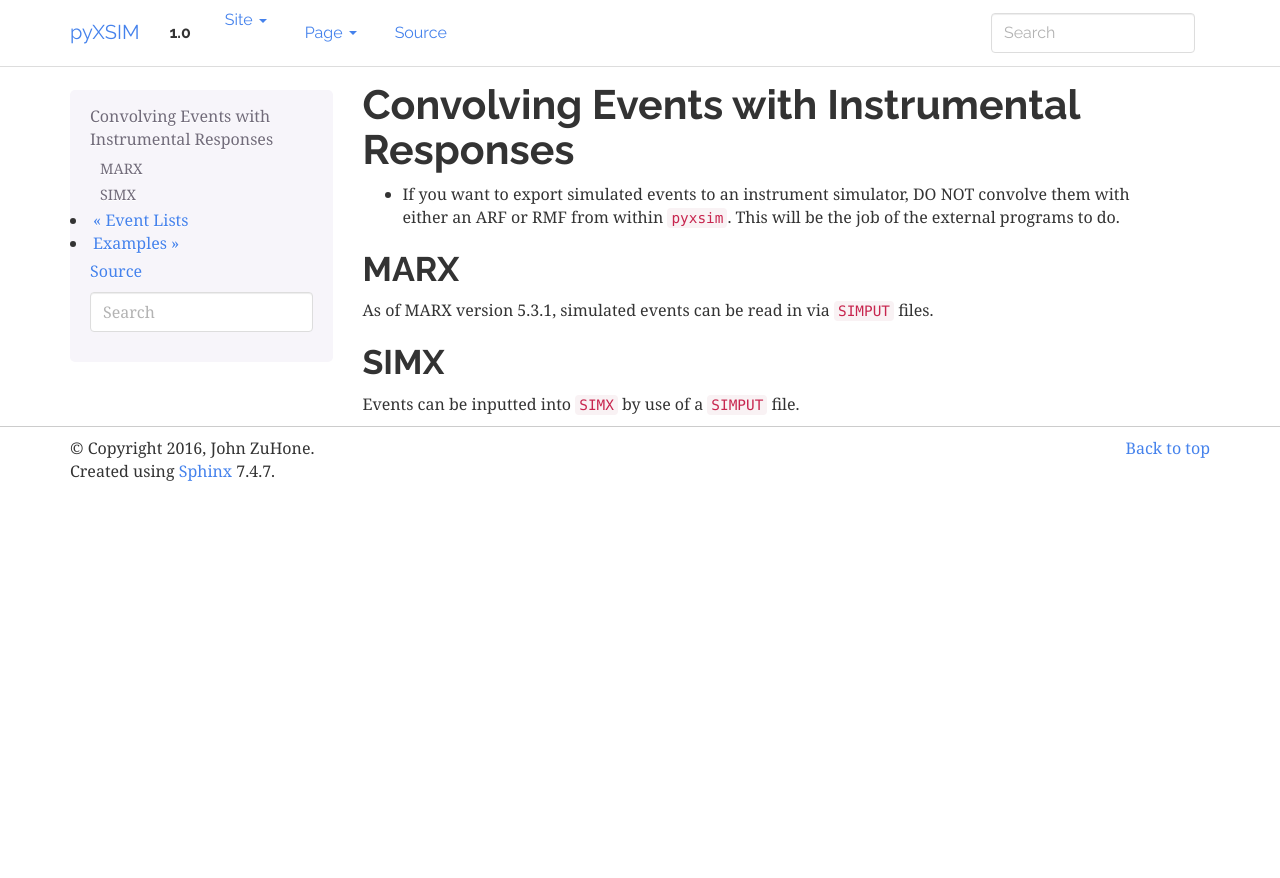
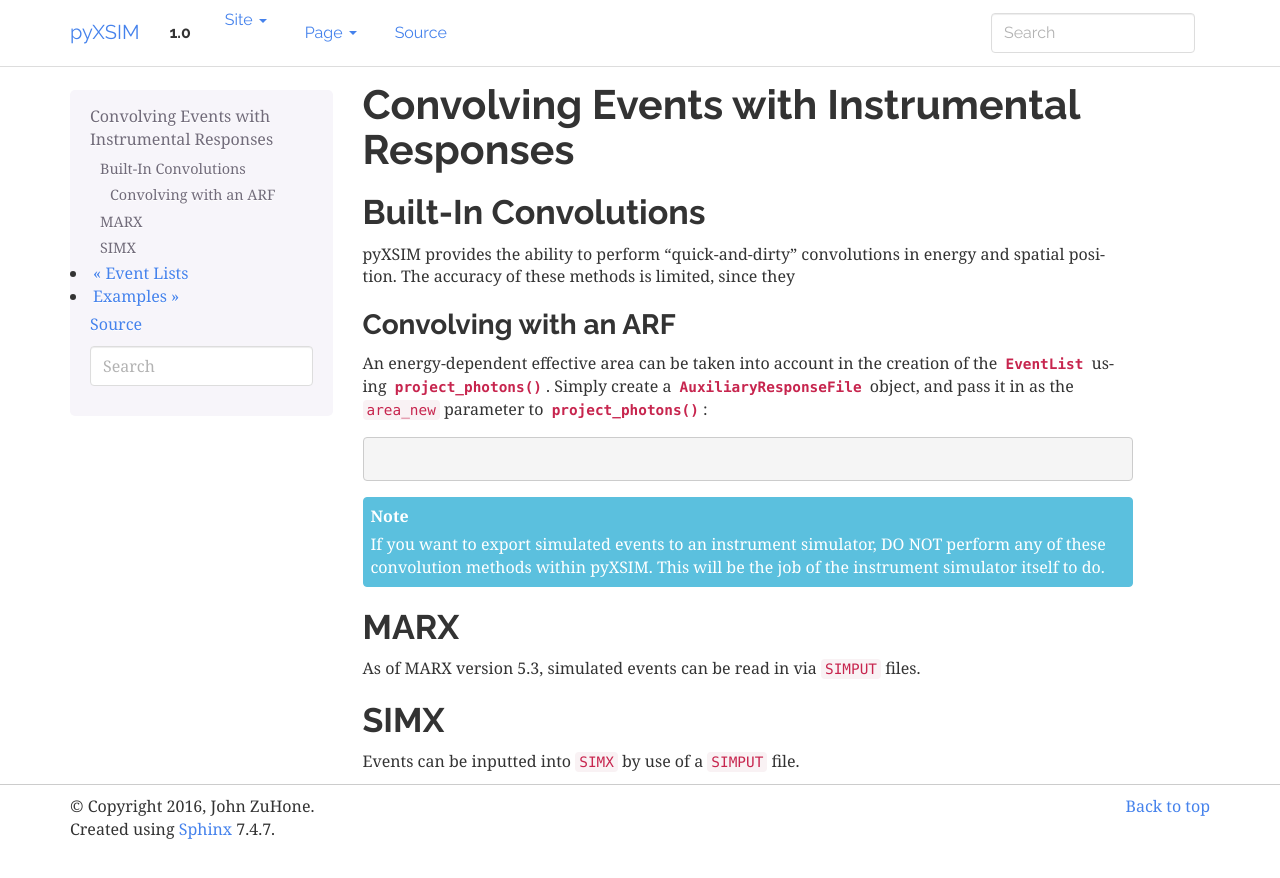
Before and after one commit to jzuhone/pyxsim, a Sphinx documentation site: the page built from doc/source/instruments.rst, in a window 1280 px wide. Shown: the top 878 px of the page. Built offline with Sphinx 7.4.7, drawn with Linux system fonts in a browser that asks for light colours.

Commit message:
Some (incomplete) instrument docs

```diff
--- a/doc/source/instruments.rst
+++ b/doc/source/instruments.rst
@@ -3,16 +3,32 @@
 Convolving Events with Instrumental Responses
 =============================================
 
+Built-In Convolutions
+---------------------
+
+pyXSIM provides the ability to perform "quick-and-dirty" convolutions in energy
+and spatial position. The accuracy of these methods is limited, since they
+
+Convolving with an ARF
+++++++++++++++++++++++
+
+An energy-dependent effective area can be taken into account in the creation of
+the :class:`~pyxsim.event_list.EventList` using :meth:`~pyxsim.photon_list.PhotonList.project_photons`.
+Simply create a :class:`~pyxsim.responses.AuxiliaryResponseFile` object, and
+pass it in as the ``area_new`` parameter to :meth:`~pyxsim.photon_list.PhotonList.project_photons`:
+
+.. code-block:: python
+
 .. note::
--
+
     If you want to export simulated events to an instrument simulator, DO NOT
-    convolve them with either an ARF or RMF from within ``pyxsim``. This will
-    be the job of the external programs to do.
+    perform any of these convolution methods within pyXSIM. This will
+    be the job of the instrument simulator itself to do.
 
 MARX
 ----
 
-As of MARX version 5.3.1, simulated events can be read in via ``SIMPUT`` files.
+As of MARX version 5.3, simulated events can be read in via ``SIMPUT`` files.
 
 
 SIMX
```
